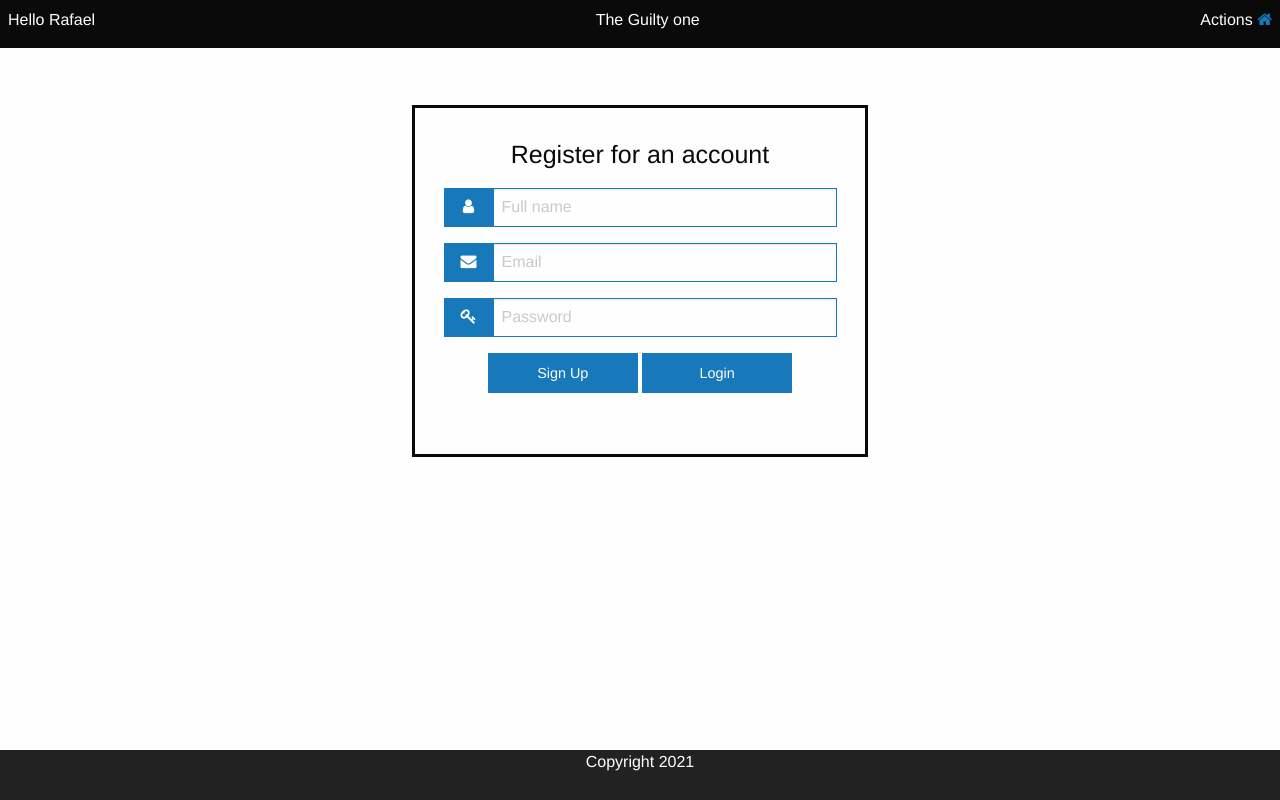
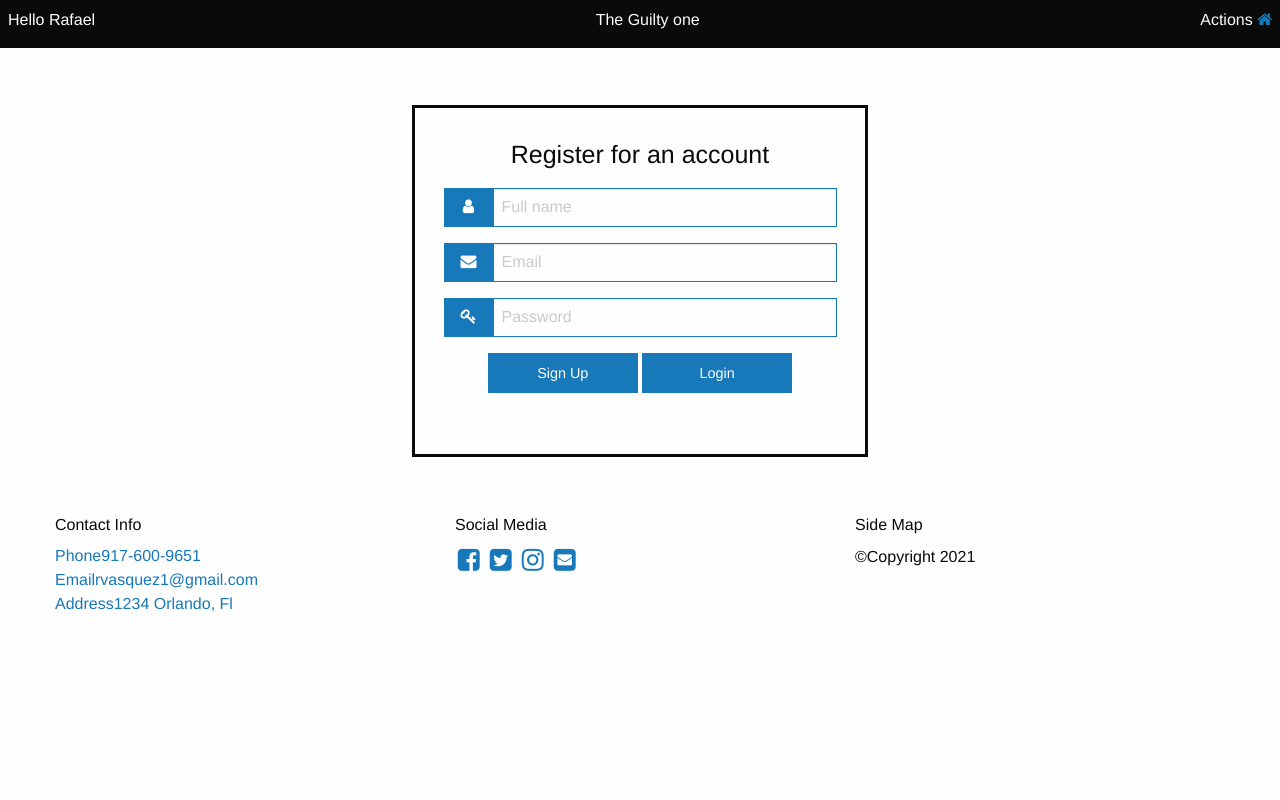
Before and after one commit to v1zconde/The_Guilty_One, a plain HTML site: page login.html in a window 1280 px wide. Drawn offline with nearby package versions, Linux system fonts and the light colour scheme.

Commit message:
adding footer and modifing the colors in the css

```diff
--- a/assets/css/login-style.css
+++ b/assets/css/login-style.css
@@ -33,15 +33,49 @@ form .form-icons {
       top: 0;
   }
 
-  footer{
-      height: 50px;
-      background-color: #222;
-      position: fixed;
-      bottom: 0;
-      width: 100%;
-      color: white;
+  .social:hover {
+    -webkit-transform: scale(1.1);
+    -moz-transform: scale(1.1);
+    -o-transform: scale(1.1);
+}
 
-  }
+.social {
+    -webkit-transform: scale(0.8);
+    /* Browser Variations: */
+
+    -moz-transform: scale(0.8);
+    -o-transform: scale(0.8);
+    -webkit-transition-duration: 0.5s;
+    -moz-transition-duration: 0.5s;
+    -o-transition-duration: 0.5s;
+}
+
+/*
+   Multicoloured Hover Variations
+*/
+
+#social-fb:hover {
+    color: #3B5998;
+}
+#social-tw:hover {
+    color: #4099FF;
+}
+#social-ig:hover {
+    color: #d34836;
+}
+#social-em:hover {
+    color: #f39c12;
+}
+
+footer {
+position: fixed;
+bottom: 0;
+width: 100%;
+text-align: center;
+left: 0;
+padding-top: 10px;
+background-color: black;
+}
 
 
   .title-bar-center {
@@ -70,3 +104,7 @@ form .form-icons {
   .loginBtn {
     width: 150px;
   }
+
+  .foot {
+    display: block;
+  }
--- a/assets/css/style.css
+++ b/assets/css/style.css
@@ -28,9 +28,9 @@
 
   }
   .callout{
-    background-color:#B10000;
+
   }
-  .row{
+  .row2 {
     background-color: #C7C7C7;
 
   }
@@ -39,7 +39,6 @@
   }
   .body {
     font-family: Garamond, serif;
-    color: #B10000;
   }
   h3{
     font-family: Garamond, serif;
@@ -53,3 +52,55 @@
     font-weight: 600;
     color: #252B3D;
   }
+
+  .social:hover {
+    -webkit-transform: scale(1.1);
+    -moz-transform: scale(1.1);
+    -o-transform: scale(1.1);
+}
+
+.social {
+    -webkit-transform: scale(0.8);
+    /* Browser Variations: */
+
+    -moz-transform: scale(0.8);
+    -o-transform: scale(0.8);
+    -webkit-transition-duration: 0.5s;
+    -moz-transition-duration: 0.5s;
+    -o-transition-duration: 0.5s;
+}
+
+/*
+   Multicoloured Hover Variations
+*/
+
+#social-fb:hover {
+    color: #3B5998;
+}
+#social-tw:hover {
+    color: #4099FF;
+}
+#social-ig:hover {
+    color: #d34836;
+}
+#social-em:hover {
+    color: #f39c12;
+}
+
+footer {
+position: fixed;
+bottom: 0;
+width: 100%;
+text-align: center;
+left: 0;
+background-color: black;
+margin-top: auto;
+}
+
+#last{
+  margin-bottom: 100px;
+}
+
+.foot {
+  display: block;
+}
--- a/login.html
+++ b/login.html
@@ -63,11 +63,29 @@
     </div>
   </div>
 
-  <footer>
-    <div class="row">
-      <div class="column text-center">Copyright 2021</div>
+  <div class="wrap row small-up-1 medium-up-3">
+    <div class="column">
+      <h6>Contact Info</h6>
+      <a class="foot" href="#"><span>Phone</span>917-600-9651</a>
+      <a class="foot" href="#"><span>Email</span>rvasquez1@gmail.com</a>
+      <a class="foot" href="#"><span>Address</span>1234 Orlando, Fl</a>
     </div>
-  </footer>
+    <div class="column">
+      <h6>Social Media</h6>
+      <a href="https://www.facebook.com" target="_blank"><i id="social-fb"
+          class="fa fa-facebook-square fa-2x social"></i></a>
+      <a href="https://twitter.com/" target="_blank"><i id="social-tw"
+          class="fa fa-twitter-square fa-2x social"></i></a>
+      <a href="https://www.instagram.com/" target="_blank"><i id="social-ig"
+          class="fa fa-instagram fa-2x social"></i></a>
+      <a href="mailto:rvasquez1@gmail.com" target="_blank"><i id="social-em"
+          class="fa fa-envelope-square fa-2x social"></i></a>
+        </div>
+        <div class="column">
+          <h6 class="foot">Side Map</h6>
+          <p class="small foot">©Copyright 2021</p>
+    </div>
+    </div>
 
   <script src="https://code.jquery.com/jquery-3.3.1.slim.min.js"
     integrity="sha384-q8i/X+965DzO0rT7abK41JStQIAqVgRVzpbzo5smXKp4YfRvH+8abtTE1Pi6jizo"
```
Also changed, not shown: assets/js/script.js (+34 -37 lines), index.html (+26 -2 lines).
